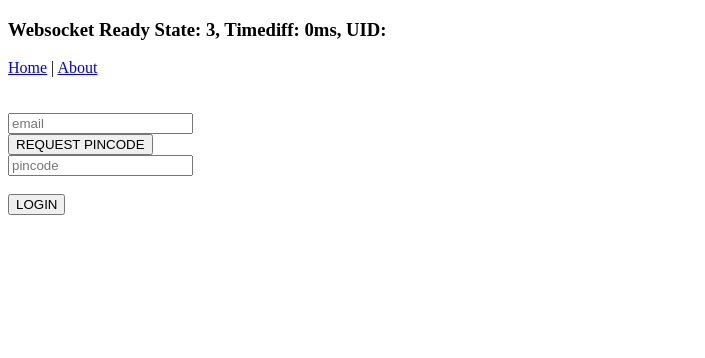
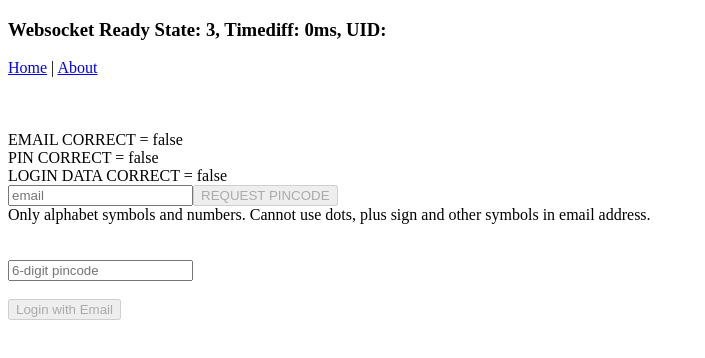
Before and after one commit to Azperin/template, a Vue app in the folder client/: page / in a window 1280 px wide. Shown: the top 358 px of the page, without its empty margins (0-705 px from the left). Built offline with nearby package versions, Linux system fonts and the light colour scheme; no server answers.

Commit message:
auth component should work

```diff
--- a/client/src/components/Auth.vue
+++ b/client/src/components/Auth.vue
@@ -5,12 +5,18 @@
 		</div>
 
 		<div v-if="!isLoggedIn">
-			<input type="text" placeholder="email" v-model="inputEmail"/><br>
-			<button @click="requestPincode">REQUEST PINCODE</button>
+			<br>EMAIL CORRECT = {{ isEmailCorrect }}
+			<br>PIN CORRECT = {{ isPincodeCorrect }}
+			<br>LOGIN DATA CORRECT = {{ isLogingDataCorrect }}
 			<br>
-			<input type="text" placeholder="pincode" v-model="inputPin"/><br>
-			<br>
-			<button @click="loginWithEmail">LOGIN</button>
+			<input type="text" placeholder="email" v-model="inputEmail"/>
+			<button @click="requestPincode" :disabled="!isEmailCorrect || isRequestingPincode">REQUEST PINCODE</button>
+			<div>Only alphabet symbols and numbers. Cannot use dots, plus sign and other symbols in email address.</div>
+			<br><br>
+			<input type="text" placeholder="6-digit pincode" v-model="inputPin"/>
+
+			<br><br>
+			<button :disabled="!isLogingDataCorrect" @click="loginWithEmail">Login with Email</button>
 		</div>
 	</div>
 </template>
@@ -20,16 +26,34 @@ import { computed, ref } from 'vue';
 import { useStore } from 'vuex';
 
 const store = useStore();
-const isLoggedIn = computed(() => !!store.state.uid);
+const isLoggedIn = computed(() => store.state.uid);
+const isRequestingPincode = ref(false);
 const inputEmail = ref('');
 const inputPin = ref('');
 
+const isEmailCorrect = computed(() => {
+	return /^[a-zA-Z0-9]{1,30}@[a-zA-Z0-9]{1,30}[.]{1}[a-zA-Z]{1,10}$/.test(inputEmail.value);
+});
+
+const isPincodeCorrect = computed(() => {
+	return /^[0-9]{6}$/.test(inputPin.value);
+});
+
+const isLogingDataCorrect = computed(() => {
+	return isEmailCorrect.value && isPincodeCorrect.value;
+});
+
 const requestPincode = () => {
 	store.dispatch('WEBSOCKET_SEND_MESSAGE', { a: 'requestEmailPincode', email: inputEmail.value });
+
+	// disable send request button for 10 seconds
+	isRequestingPincode.value = true;
+	setTimeout(() => isRequestingPincode.value = false, 10000);
 };
 
 const loginWithEmail = () => {
 	store.dispatch('WEBSOCKET_SEND_MESSAGE', { a: 'emailAuth', email: inputEmail.value, pin: inputPin.value });
+	inputPin.value = '';
 };
 
 const logout = () => {
--- a/client/src/store/index.js
+++ b/client/src/store/index.js
@@ -26,6 +26,7 @@ export default createStore({
 			state.token = success ? token: '';
 			state.email = success ? email: '';
 		},
+		authRequestEmailPincode: () => {}, // triggers on requested PIN code
 	},
 	actions: {
 		WEBSOCKET_SEND_MESSAGE({ state }, msg) {
```
Also changed, not shown: 1 other file (tests, documents, lock files or other folders).
